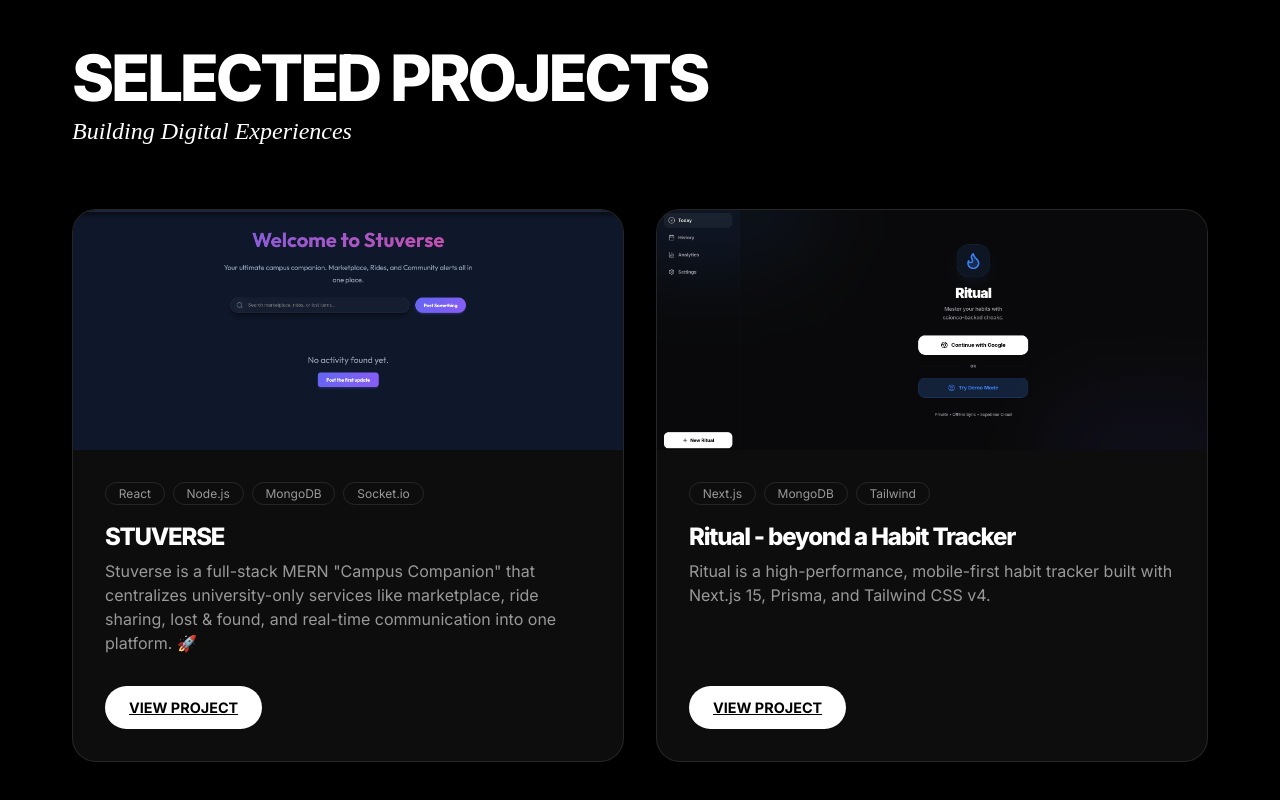
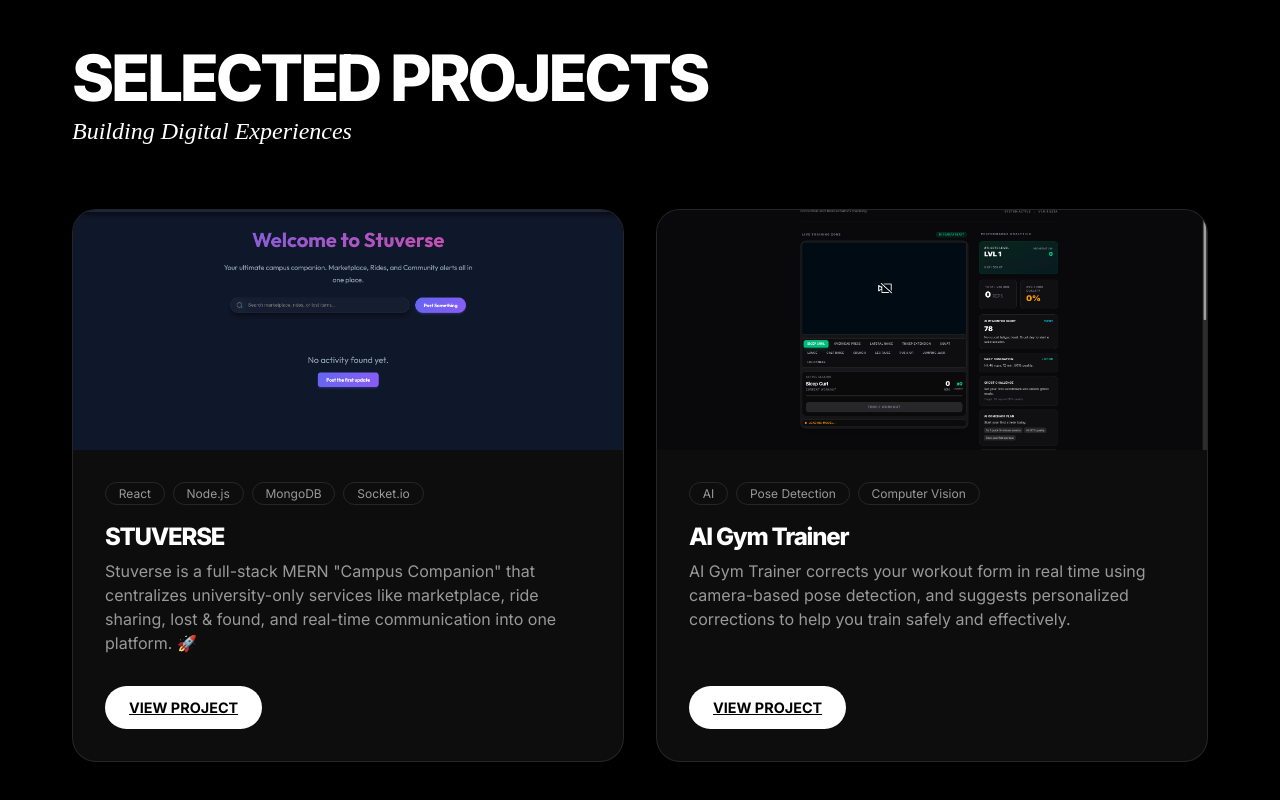
Before and after one commit to gouthamx67/portfolio, a Next.js app: page / in a window 1280 px wide. Shown: the part 3632-4432 px from the top of the page. Built offline with nearby package versions, Linux system fonts and the light colour scheme; a web font is replaced by a local one.

Commit message:
feat: replace habit tracker project with AI Gym Trainer

```diff
--- a/src/data/config.ts
+++ b/src/data/config.ts
@@ -50,11 +50,11 @@
         },
         {
             id: "2",
-            title: "Ritual - beyond a Habit Tracker",
-            description: "Ritual is a high-performance, mobile-first habit tracker built with Next.js 15, Prisma, and Tailwind CSS v4.",
-            image: "/ritual.png",
+            title: "AI Gym Trainer",
+            description: "AI Gym Trainer corrects your workout form in real time using camera-based pose detection, and suggests personalized corrections to help you train safely and effectively.",
+            image: "/image.png",
             link: "https://github.com/gouthamx67/Ritual",
-            tags: ["Next.js", "MongoDB", "Tailwind"],
+            tags: ["AI", "Pose Detection", "Computer Vision"],
         },
     ],
 
```
Also changed, not shown: public/image.png (added).
